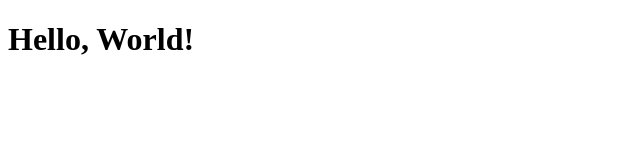
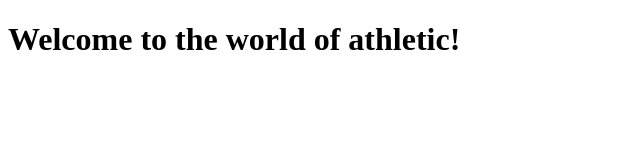
Before and after one commit to Ssovelich/Ssovelich.github.io, a plain HTML site: page index.html in a window 1280 px wide. Shown: the whole page, without its empty margins (0-640 px from the left). Drawn offline with Linux system fonts and the light colour scheme.

Commit message:
added exercise 2

```diff
--- a/index.html
+++ b/index.html
@@ -3,9 +3,10 @@
 <head>
   <meta charset="UTF-8">
   <meta name="viewport" content="width=device-width, initial-scale=1.0">
-  <title>My Website</title>
+  <link rel="shortcut icon" href="/favicon.png" type="image/x-icon">
+  <title>Adrenaline</title>
 </head>
 <body>
-  <h1>Hello, World!</h1>
+  <h1>Welcome to the world of athletic!</h1>
 </body>
 </html>
```
Also changed, not shown: README.md, favicon.png (added), 1 other file.
